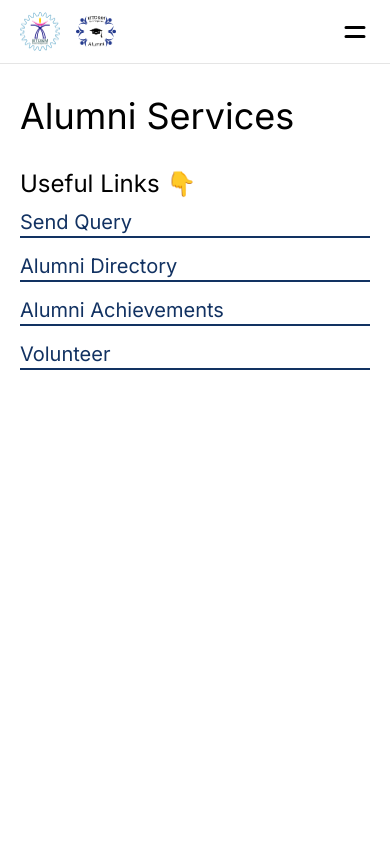
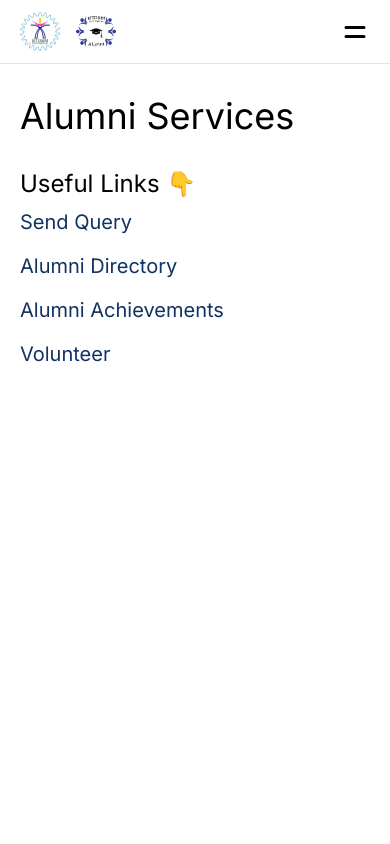
Before and after one commit to bhendi-boi/AlumniPortal, a Next.js app: page /services in a window 390 px wide. Shown: the top 844 px of the page. Built offline with nearby package versions, Linux system fonts and the light colour scheme.

Commit message:
added use client i NavLink

```diff
--- a/app/NavLink.tsx
+++ b/app/NavLink.tsx
@@ -1,3 +1,4 @@
+'use client';
 import React from 'react';
 import Link, { LinkProps } from 'next/link';
 import { motion } from 'framer-motion';
@@ -35,7 +36,7 @@ const NavLink = ({ children, variant, title, ...restProps }: NavLinkProps) => {
           initial={{ scale: 0.9 }}
           animate={{ scale: 1 }}
           transition={{ type: 'spring', damping: 40, stiffness: 300 }}
-          className="absolute -bottom-[0.125rem] left-0 h-0.5 w-full bg-nav-blue"
+          className="absolute -bottom-[0.125rem] left-0 hidden h-0.5 w-full bg-nav-blue md:inline"
           layoutId="nav-link-underline"
         />
       )}
```
